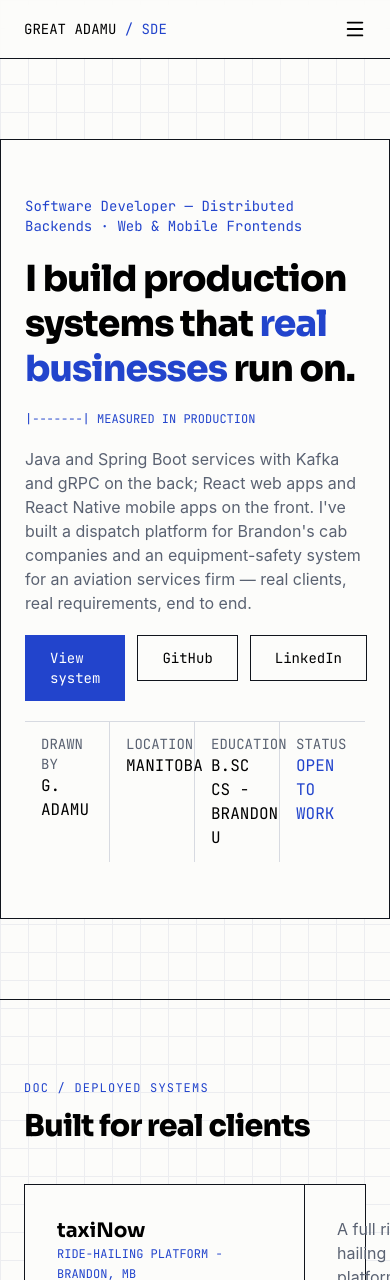
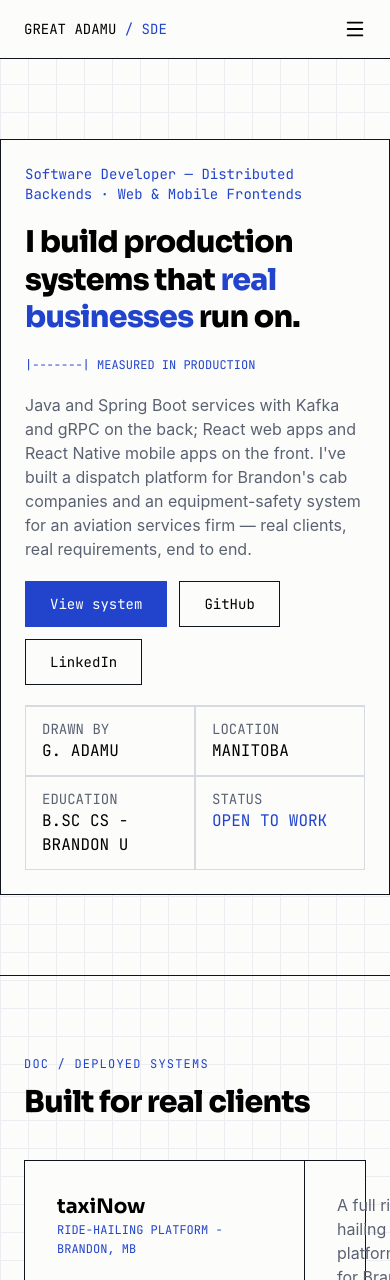
Before and after one commit to greatadams/personal-portfolio, a React (Vite) app: page / in a window 390 px wide. Shown: the top 1280 px of the page. Built offline with nearby package versions, Linux system fonts and the light colour scheme.

Commit message:
make the hero responsive

```diff
--- a/src/components/Hero.tsx
+++ b/src/components/Hero.tsx
@@ -1,11 +1,11 @@
 export default function Hero() {
   return (
     <header className="border-ink py-20  border-b-[1.5px]">
-      <div className=" max-w-5xl mx-auto px-6 border-[1.5px] border-ink bg-paper p-14 space-y-5">
+      <div className=" max-w-5xl mx-auto px-6 border-[1.5px] border-ink bg-paper p-6 md:p-14 space-y-5">
         <h3 className="font-mono text-sm text-cobalt">
           Software Developer — Distributed Backends · Web & Mobile Frontends
         </h3>
-        <h1 className="text-4xl font-display font-extrabold leading-tight tracking-tight max-w-[17ch]">
+        <h1 className="text-3xl md:text-5xl font-display font-extrabold leading-tight tracking-tight max-w-[17ch]">
           I build production systems that{' '}
           <span className="text-cobalt">real businesses </span> run on.
         </h1>
@@ -20,7 +20,7 @@ export default function Hero() {
           requirements, end to end.
         </p>
 
-        <ul className="flex gap-3  border-ink list-none bg-paper">
+        <ul className="flex flex-wrap gap-3  border-ink list-none bg-paper">
           <li>
             <a
               href="#work"
@@ -47,20 +47,20 @@ export default function Hero() {
           </li>
         </ul>
 
-        <div className="grid grid-cols-4 font-mono border-t-[1.5px] border-line ">
-          <div className="border-r border-line px-4 py-3">
+        <div className="grid grid-cols-2 md:grid-cols-4 font-mono border-t-[1.5px] border-line ">
+          <div className="border-[0.5px] border-line px-4 py-3">
             <p className="text-sm  text-ink-2">DRAWN BY</p>
             <p>G. ADAMU</p>
           </div>
-          <div className="border-r border-line  px-4 py-3">
+          <div className="border-[0.5px] border-line  px-4 py-3">
             <p className="text-sm  text-ink-2">LOCATION</p>
             <p>MANITOBA</p>
           </div>
-          <div className="border-r border-line  px-4 py-3">
+          <div className="border-[0.5px] border-line  px-4 py-3">
             <p className="text-sm  text-ink-2">EDUCATION</p>
             <p>B.SC CS - BRANDON U</p>
           </div>
-          <div className="px-4 py-3">
+          <div className=" border-[0.5px] border-line px-4 py-3">
             <p className="text-sm  text-ink-2">STATUS</p>
             <p className="text-cobalt">OPEN TO WORK</p>
           </div>
```
